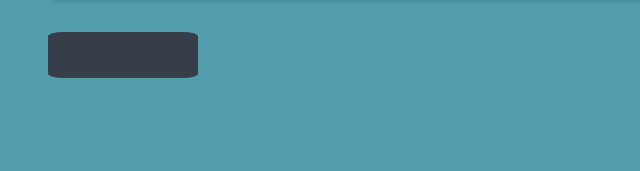
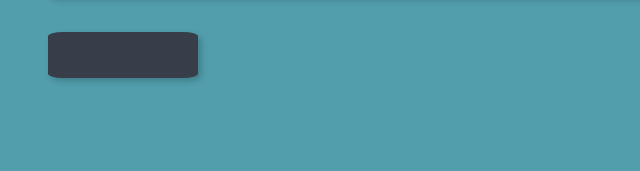
Before and after one commit to JanRaadts/spritkostenrechner, a plain HTML site: page index.html in a window 1280 px wide. Shown: the part 479-650 px from the top of the page, 0-640 px from the left. Drawn offline with Linux system fonts and the light colour scheme.

Commit message:
add shadow to output field

```diff
--- a/css/components/Berechnungskarte.css
+++ b/css/components/Berechnungskarte.css
@@ -51,7 +51,7 @@
   border-radius: 10%;
   font-size: 20px;
   padding: 10px 10px;
-  font: roboto;
+  box-shadow: 3px 3px 6px rgba(0, 0, 0, 0.212);
 }
 
 .inputfield {
```
